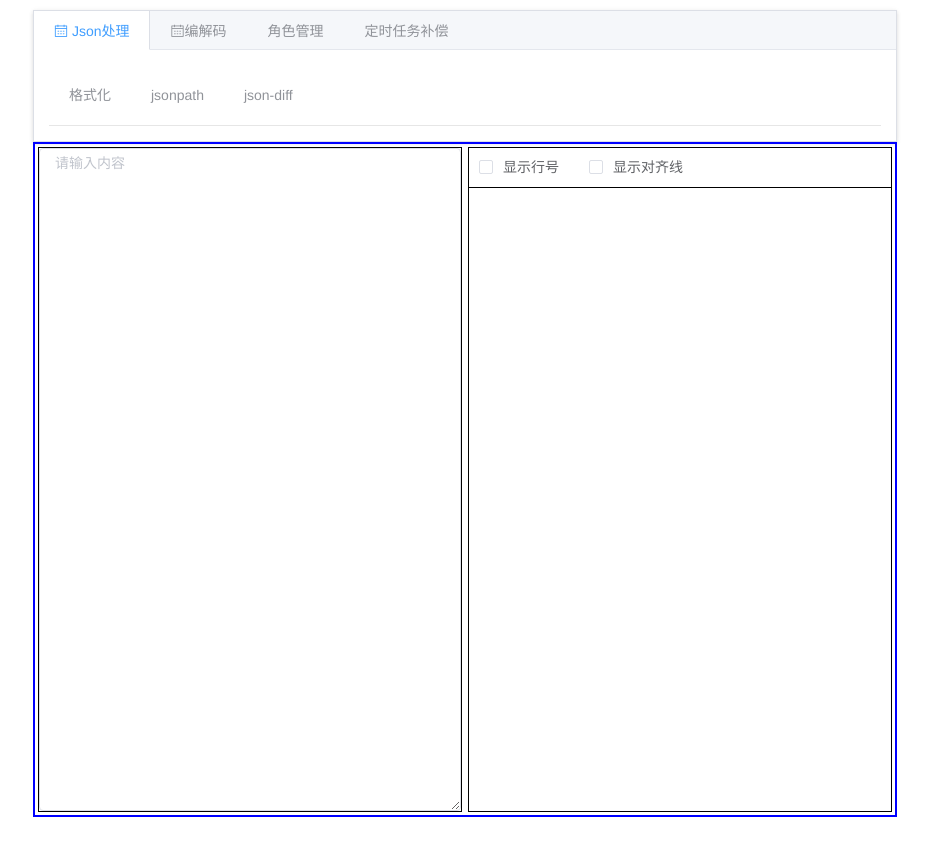
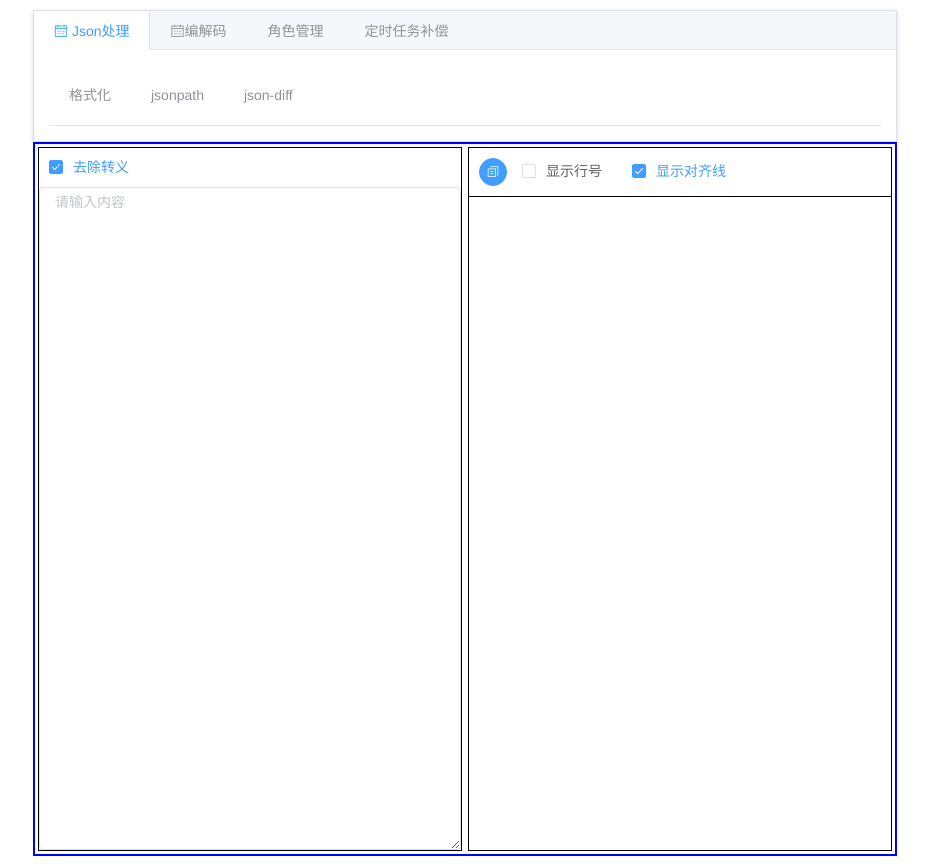
Before and after one commit to zhangxu5613/dev-tool, a Vue app: page / in a window 1280 px wide. Shown: the whole page, without its empty margins (175-1104 px from the left). Before the commit the page ends 825 px from the top, so only its background shows below. Built offline with nearby package versions, Linux system fonts and the light colour scheme.

Commit message:
增加转义功能

```diff
--- a/src/components/json/jsonPretty/JsonPretty.vue
+++ b/src/components/json/jsonPretty/JsonPretty.vue
@@ -1,12 +1,17 @@
 <template>
     <div style="text-align: left; display: grid;  grid-template-columns: 1fr 1fr;">
         <div class="half">
+            <div style="margin: 10px;">
+                <el-checkbox v-model="excludeSpecial" @change="freshJson">去除转义</el-checkbox>
+            </div>
             <el-input type="textarea" id="json-src" :rows="textareaRows" placeholder="请输入内容" v-model="json_in"
                 @input="jsonKeyUp">
             </el-input>
         </div>
         <div class="half">
             <div style="margin: 10px;">
+                <el-button type="primary" icon="el-icon-document-copy" circle style="margin-right: 15px;" size="mini"
+                    @click="copyToClipboard"></el-button>
                 <el-checkbox v-model="showLineNumberOption">显示行号</el-checkbox>
                 <el-checkbox v-model="showLineOption">显示对齐线</el-checkbox>
             </div>
@@ -35,8 +40,9 @@ export default {
             json_in: "",
             textareaRows: 20,
             json_out: "",
-            showLineOption: false,
+            showLineOption: true,
             showLineNumberOption: false,
+            excludeSpecial: true,
             showItem: true
         };
     },
@@ -49,9 +55,32 @@ export default {
             try {
                 this.json_out = JSON.parse(data);
             } catch (error) {
-                console.log(error)
-                this.json_out = error
+                console.log(data)
+                if (this.excludeSpecial) {
+                    try {
+                        console.log(data.replace(/[\r\t\\]/g, ''))
+                        this.json_out = JSON.parse(data.replace(/[\r\t\\]/g, ''));
+                    } catch (error) {
+                        this.json_out = error.toString()
+                    }
+                } else {
+                    this.json_out = error.toString()
+                }
             }
+        },
+        copyToClipboard() {
+            console.log("copyToClipboard")
+            navigator.clipboard.writeText(JSON.stringify(this.json_out, null, 4))
+                .then(() => {
+                    console.log('已复制到剪贴板');
+                })
+                .catch((error) => {
+                    console.error('复制失败:', error);
+                });
+        },
+        freshJson() {
+            console.log(this.json_in)
+            this.jsonKeyUp(this.json_in)
         },
         calculateTextareaRows() {
             const windowHeight = window.innerHeight;
```
